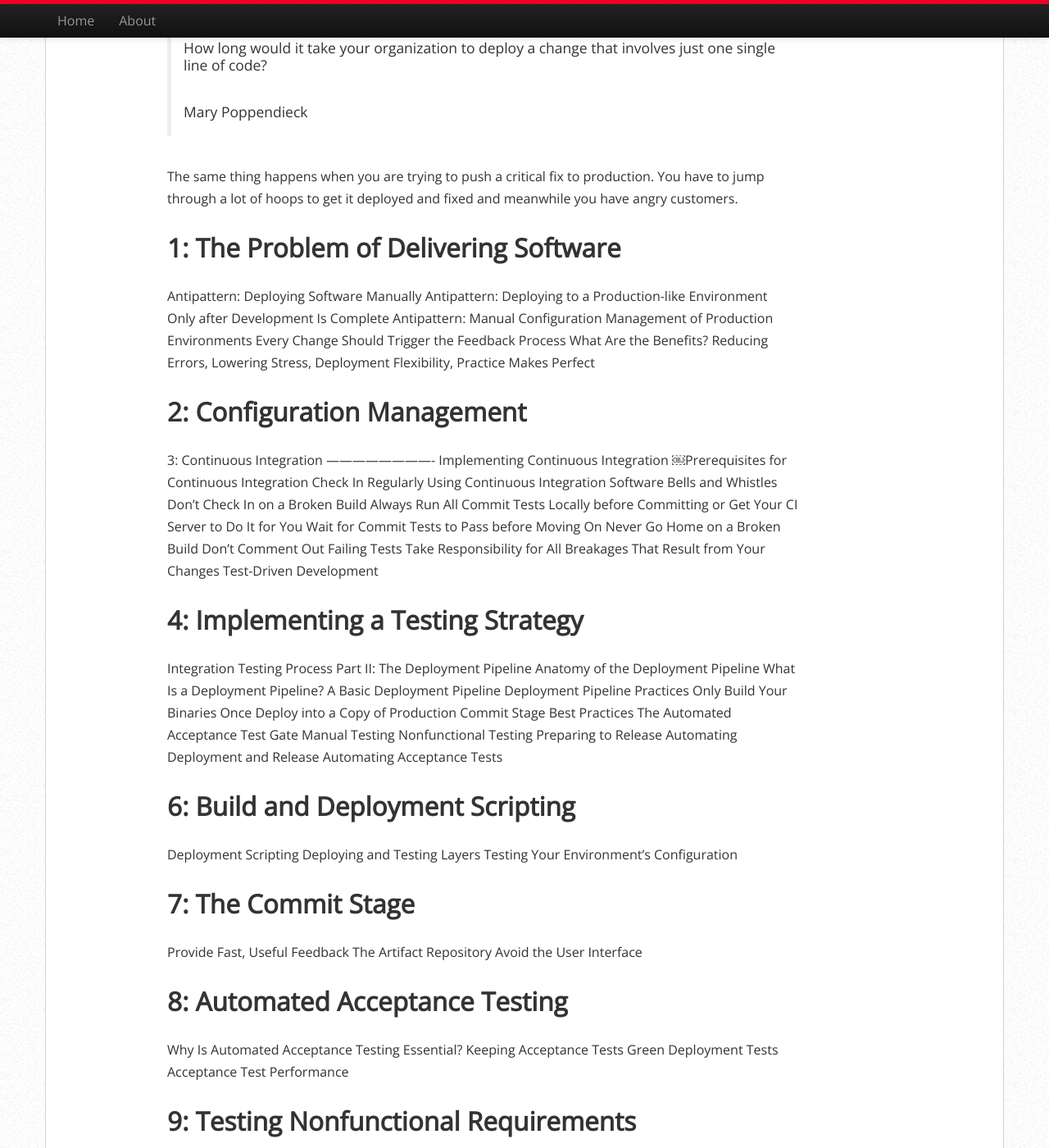
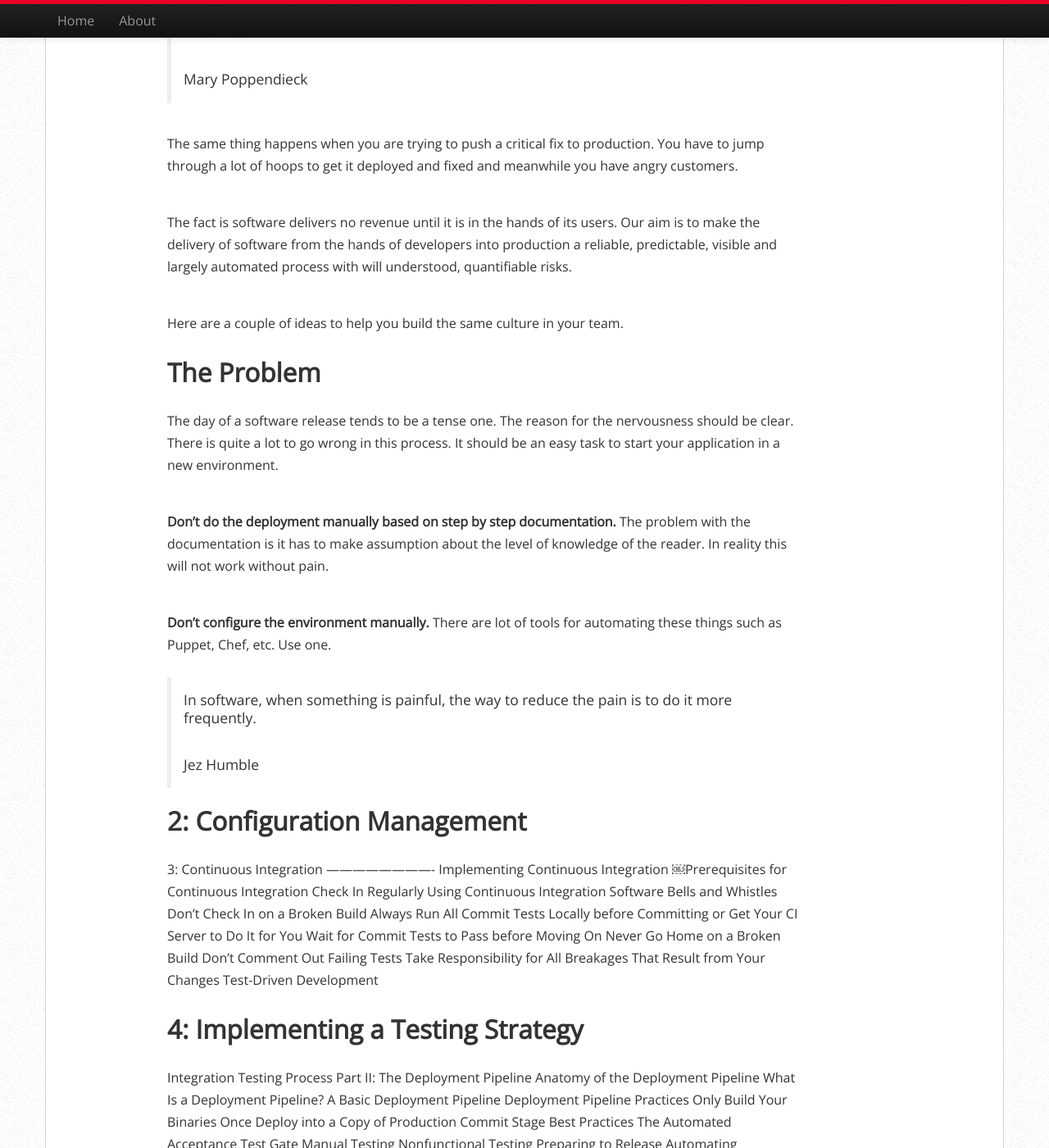
Before and after one commit to sinajahan/sinajahan.github.com, a Jekyll site: the page built from _posts/2013-01-12-continuous-delivery.md, in a window 1280 px wide and 1400 px high, scrolled down 698 px. Shown: the whole window at 82% size. Built offline with Jekyll 4.4.1, drawn with Linux system fonts in a browser that asks for light colours; nearby versions of some CDN libraries; Markdown is read by kramdown in place of the engine named in the settings; some of the changed text lies outside the part shown.

Commit message:
delivery first part

```diff
--- a/_posts/2013-01-12-continuous-delivery.md
+++ b/_posts/2013-01-12-continuous-delivery.md
@@ -1,6 +1,6 @@
 ---
 layout: post
-title: How much time for deploy a single line of code change to production?
+title: Continuous Delivery
 abstract: How much time for deploy a single line of code change to production?
 code: continuous-delivery
 tag: top
@@ -19,14 +19,26 @@ Your product manager wants to have a demo of latest feature and all of a sudden
 The same thing happens when you are trying to push a critical fix to production. You have to jump through a lot of hoops
 to get it deployed and fixed and meanwhile you have angry customers.
 
-1: The Problem of Delivering Software
+The fact is software delivers no revenue until it is in the hands of its users. Our aim is to make the delivery of
+software from the hands of developers into production a reliable, predictable, visible and largely automated process
+ with will understood, quantifiable risks.
+
+Here are a couple of ideas to help you build the same culture in your team.
+
+The Problem
 -------------------------------------
-Antipattern: Deploying Software Manually
-Antipattern: Deploying to a Production-like Environment Only after Development Is Complete
-Antipattern: Manual Configuration Management of Production Environments
-Every Change Should Trigger the Feedback Process
-What Are the Benefits?
-  Reducing Errors, Lowering Stress, Deployment Flexibility, Practice Makes Perfect
+The day of a software release tends to be a tense one. The reason for the nervousness should be clear. There is quite a
+lot to go wrong in this process. It should be an easy task to start your application in a new environment.
+
+**Don't do the deployment manually based on step by step documentation.** The problem with the documentation is it has to make assumption about the level of knowledge of the reader.
+In reality this will not work without pain.
+
+**Don't configure the environment manually.** There are lot of tools for automating these things such as Puppet, Chef, etc. Use one.
+
+> In software, when something is painful, the way to reduce the pain is to do it more frequently.
+>
+> Jez Humble
+
 
 2: Configuration Management
 ---------------------------
```
Also changed, not shown: img/posts/continuous-delivery.png, 1 other file.
